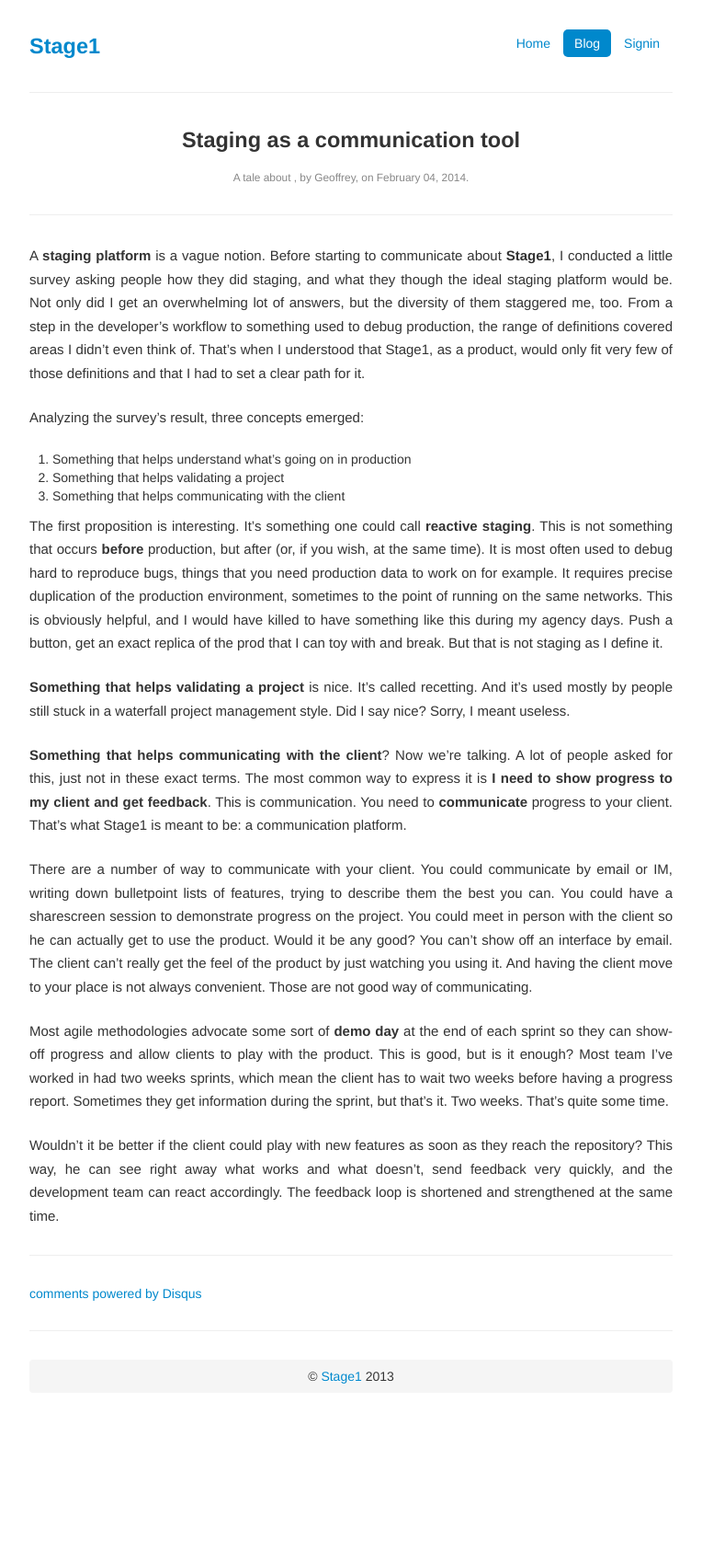
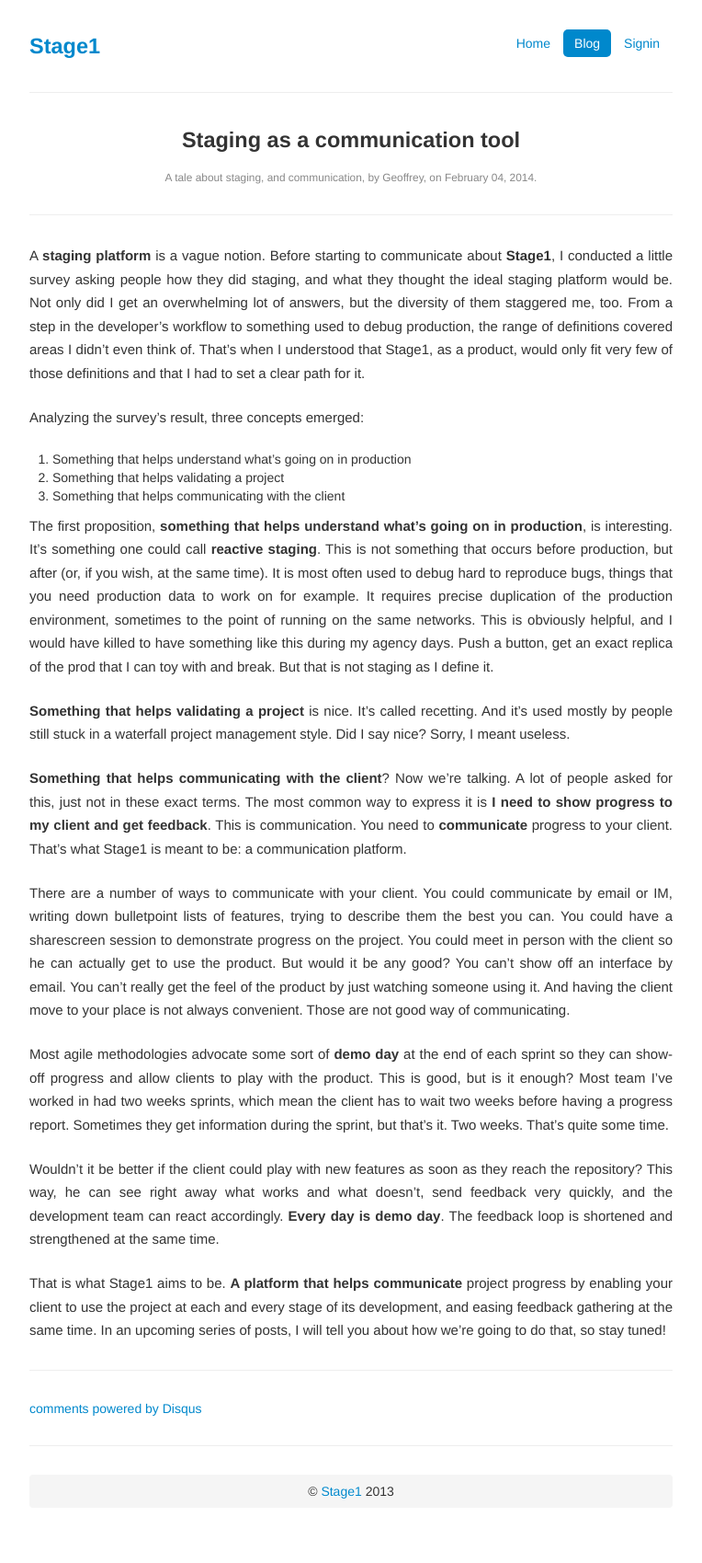
Before and after one commit to pborreli/blog-2, a Jekyll site: the page built from _posts/2014-02-04-staging-as-a-communication-tool.md, in a window 1280 px wide. Shown: the whole page at 92% size, without its empty margins (258-1022 px from the left). Built offline with Jekyll 4.4.1, drawn with Linux system fonts in a browser that asks for light colours; comment, search, counter and statistics services are not loaded; before the commit the page ends 1574 px from its top, so only the background shows below that.

Commit message:
added a conclusion for staging as a communication tool

```diff
--- a/_posts/2014-02-04-staging-as-a-communication-tool.md
+++ b/_posts/2014-02-04-staging-as-a-communication-tool.md
@@ -2,11 +2,12 @@
 layout: post
 title: Staging as a communication tool
 publish: false
-category: staging, communication
+tags: staging, communication
+category: stage1
 comments: true
 ---
 
-A __staging platform__ is a vague notion. Before starting to communicate about **Stage1**, I conducted a little survey asking people how they did staging, and what they though the ideal staging platform would be. Not only did I get an overwhelming lot of answers, but the diversity of them staggered me, too. From a step in the developer's workflow to something used to debug production, the range of definitions covered areas I didn't even think of. That's when I understood that Stage1, as a product, would only fit very few of those definitions and that I had to set a clear path for it.
+A __staging platform__ is a vague notion. Before starting to communicate about **Stage1**, I conducted a little survey asking people how they did staging, and what they thought the ideal staging platform would be. Not only did I get an overwhelming lot of answers, but the diversity of them staggered me, too. From a step in the developer's workflow to something used to debug production, the range of definitions covered areas I didn't even think of. That's when I understood that Stage1, as a product, would only fit very few of those definitions and that I had to set a clear path for it.
 
 Analyzing the survey's result, three concepts emerged:
 
@@ -14,14 +15,16 @@ Analyzing the survey's result, three concepts emerged:
 2. Something that helps validating a project
 3. Something that helps communicating with the client
 
-The first proposition is interesting. It's something one could call __reactive staging__. This is not something that occurs **before** production, but after (or, if you wish, at the same time). It is most often used to debug hard to reproduce bugs, things that you need production data to work on for example. It requires precise duplication of the production environment, sometimes to the point of running on the same networks. This is obviously helpful, and I would have killed to have something like this during my agency days. Push a button, get an exact replica of the prod that I can toy with and break. But that is not staging as I define it.
+The first proposition, __something that helps understand what's going on in production__, is interesting. It's something one could call __reactive staging__. This is not something that occurs before production, but after (or, if you wish, at the same time). It is most often used to debug hard to reproduce bugs, things that you need production data to work on for example. It requires precise duplication of the production environment, sometimes to the point of running on the same networks. This is obviously helpful, and I would have killed to have something like this during my agency days. Push a button, get an exact replica of the prod that I can toy with and break. But that is not staging as I define it.
 
 __Something that helps validating a project__ is nice. It's called recetting. And it's used mostly by people still stuck in a waterfall project management style. Did I say nice? Sorry, I meant useless.
 
 __Something that helps communicating with the client__? Now we're talking. A lot of people asked for this, just not in these exact terms. The most common way to express it is __I need to show progress to my client and get feedback__. This is communication. You need to **communicate** progress to your client. That's what Stage1 is meant to be: a communication platform.
 
-There are a number of way to communicate with your client. You could communicate by email or IM, writing down bulletpoint lists of features, trying to describe them the best you can. You could have a sharescreen session to demonstrate progress on the project. You could meet in person with the client so he can actually get to use the product. Would it be any good? You can't show off an interface by email. The client can't really get the feel of the product by just watching you using it. And having the client move to your place is not always convenient. Those are not good way of communicating.
+There are a number of ways to communicate with your client. You could communicate by email or IM, writing down bulletpoint lists of features, trying to describe them the best you can. You could have a sharescreen session to demonstrate progress on the project. You could meet in person with the client so he can actually get to use the product. But would it be any good? You can't show off an interface by email. You can't really get the feel of the product by just watching someone using it. And having the client move to your place is not always convenient. Those are not good way of communicating.
 
 Most agile methodologies advocate some sort of __demo day__ at the end of each sprint so they can show-off progress and allow clients to play with the product. This is good, but is it enough? Most team I've worked in had two weeks sprints, which mean the client has to wait two weeks before having a progress report. Sometimes they get information during the sprint, but that's it. Two weeks. That's quite some time.
 
-Wouldn't it be better if the client could play with new features as soon as they reach the repository? This way, he can see right away what works and what doesn't, send feedback very quickly, and the development team can react accordingly. The feedback loop is shortened and strengthened at the same time.
+Wouldn't it be better if the client could play with new features as soon as they reach the repository? This way, he can see right away what works and what doesn't, send feedback very quickly, and the development team can react accordingly. __Every day is demo day__. The feedback loop is shortened and strengthened at the same time.
+
+That is what Stage1 aims to be. __A platform that helps communicate__ project progress by enabling your client to use the project at each and every stage of its development, and easing feedback gathering at the same time. In an upcoming series of posts, I will tell you about how we're going to do that, so stay tuned!
```
Also changed, not shown: _posts/2013-12-09-what-can-stage-1-do-for-me-and-how.md (+1 -0 lines).
